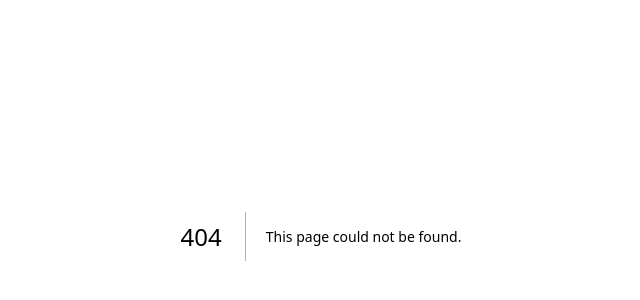
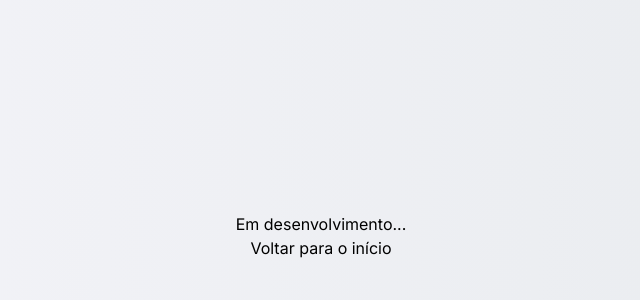
Before and after one commit to igorroc/reservato-app, a Next.js app: page /cadastrar in a window 1280 px wide. Before the commit this address had no page. Shown: the part 164-464 px from the top of the page, without its empty margins (319-959 px from the left). Built offline with nearby package versions, Linux system fonts and the light colour scheme.

Commit message:
feat: WIP page `cadastrar`

```diff
--- /dev/null
+++ b/src/app/cadastrar/page.tsx
@@ -0,0 +1,11 @@
+import Link from "next/link"
+import React from "react"
+
+export default function Cadastrar() {
+	return (
+		<div className="flex flex-col min-h-screen items-center justify-center">
+			<p>Em desenvolvimento...</p>
+			<Link href="/">Voltar para o início</Link>
+		</div>
+	)
+}
```
